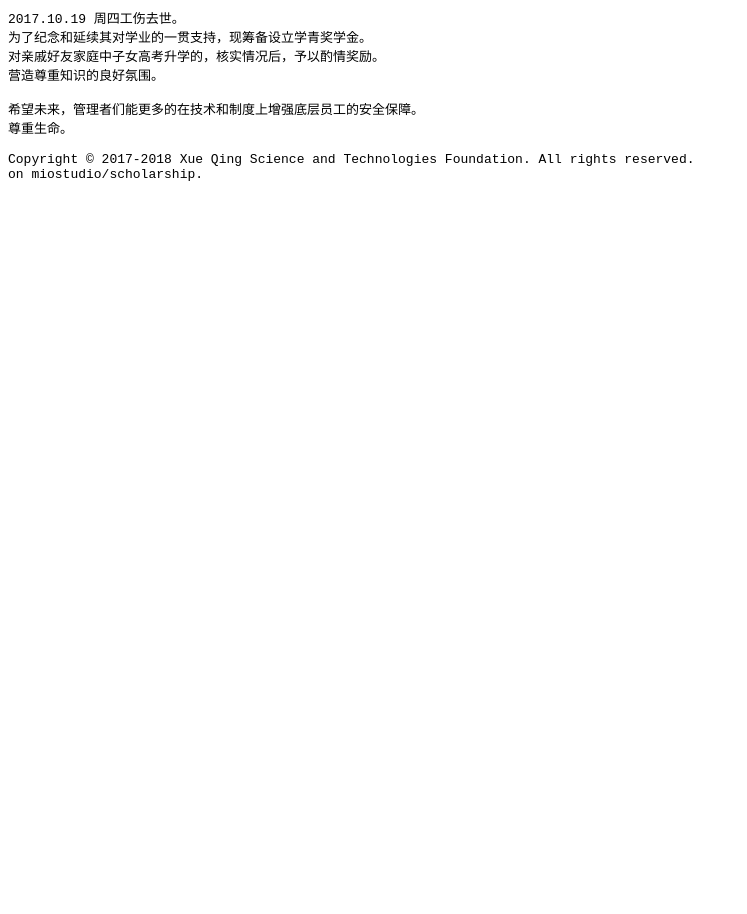
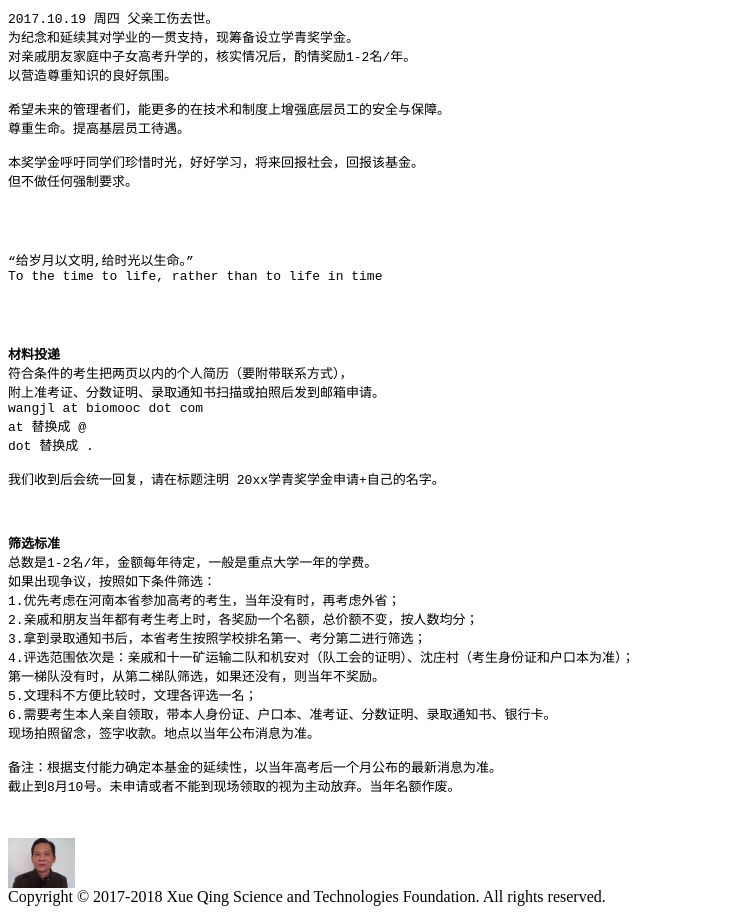
Before and after one commit to miostudio/scholarship, a plain HTML site: page index.html in a window 1280 px wide. Shown: the whole page, without its empty margins (0-747 px from the left). Before the commit the page ends 800 px from the top, so only its background shows below. Drawn offline with Linux system fonts and the light colour scheme.

Commit message:
v0.2 添加照片，添加筛选条件。

```diff
--- a/index.html
+++ b/index.html
@@ -1,13 +1,65 @@
+<title>学青科技基金会</title>
+
 
 <pre>
-2017.10.19 周四工伤去世。
-为了纪念和延续其对学业的一贯支持，现筹备设立学青奖学金。
-对亲戚好友家庭中子女高考升学的，核实情况后，予以酌情奖励。
-营造尊重知识的良好氛围。
+2017.10.19 周四 父亲工伤去世。
+为纪念和延续其对学业的一贯支持，现筹备设立学青奖学金。
+对亲戚朋友家庭中子女高考升学的，核实情况后，酌情奖励1-2名/年。
+以营造尊重知识的良好氛围。
 
-希望未来，管理者们能更多的在技术和制度上增强底层员工的安全保障。
-尊重生命。
+希望未来的管理者们，能更多的在技术和制度上增强底层员工的安全与保障。
+尊重生命。提高基层员工待遇。
 
+本奖学金呼吁同学们珍惜时光，好好学习，将来回报社会，回报该基金。
+但不做任何强制要求。
+
+
+
+
+“给岁月以文明,给时光以生命。”
+To the time to life, rather than to life in time
+
+
+
+
+<b>材料投递</b>
+符合条件的考生把两页以内的个人简历（要附带联系方式），
+附上准考证、分数证明、录取通知书扫描或拍照后发到邮箱申请。
+wangjl at biomooc dot com
+at 替换成 @
+dot 替换成 .
+
+我们收到后会统一回复，请在标题注明 20xx学青奖学金申请+自己的名字。
+
+
+
+<b>筛选标准</b>
+总数是1-2名/年，金额每年待定，一般是重点大学一年的学费。
+如果出现争议，按照如下条件筛选：
+1.优先考虑在河南本省参加高考的考生，当年没有时，再考虑外省；
+2.亲戚和朋友当年都有考生考上时，各奖励一个名额，总价额不变，按人数均分；
+3.拿到录取通知书后，本省考生按照学校排名第一、考分第二进行筛选；
+4.评选范围依次是：亲戚和十一矿运输二队和机安对（队工会的证明）、沈庄村（考生身份证和户口本为准）；
+第一梯队没有时，从第二梯队筛选，如果还没有，则当年不奖励。
+5.文理科不方便比较时，文理各评选一名；
+6.需要考生本人亲自领取，带本人身份证、户口本、准考证、分数证明、录取通知书、银行卡。
+现场拍照留念，签字收款。地点以当年公布消息为准。
+
+备注：根据支付能力确定本基金的延续性，以当年高考后一个月公布的最新消息为准。
+截止到8月10号。未申请或者不能到现场领取的视为主动放弃。当年名额作废。
+
+
+</pre>
+<a target="_blank" href="images/IMG_20140121_160808.jpg">
+	<img src="images/IMG_20140121_160808.jpg" height=50>
+</a>
+
+<br>
+
+
+
+
+<!--
+on miostudio/scholarship.
+-->
 Copyright &copy; 2017-2018 Xue Qing Science and Technologies Foundation. All rights reserved.
-on miostudio/scholarship.
-</pre>
```
Also changed, not shown: ReadMe.txt, images/IMG_20140121_160808.jpg (added), images/IMG_20140121_160821.jpg (added), images/IMG_20140121_160847.jpg (added), images/IMG_20140121_160906.jpg (added).
